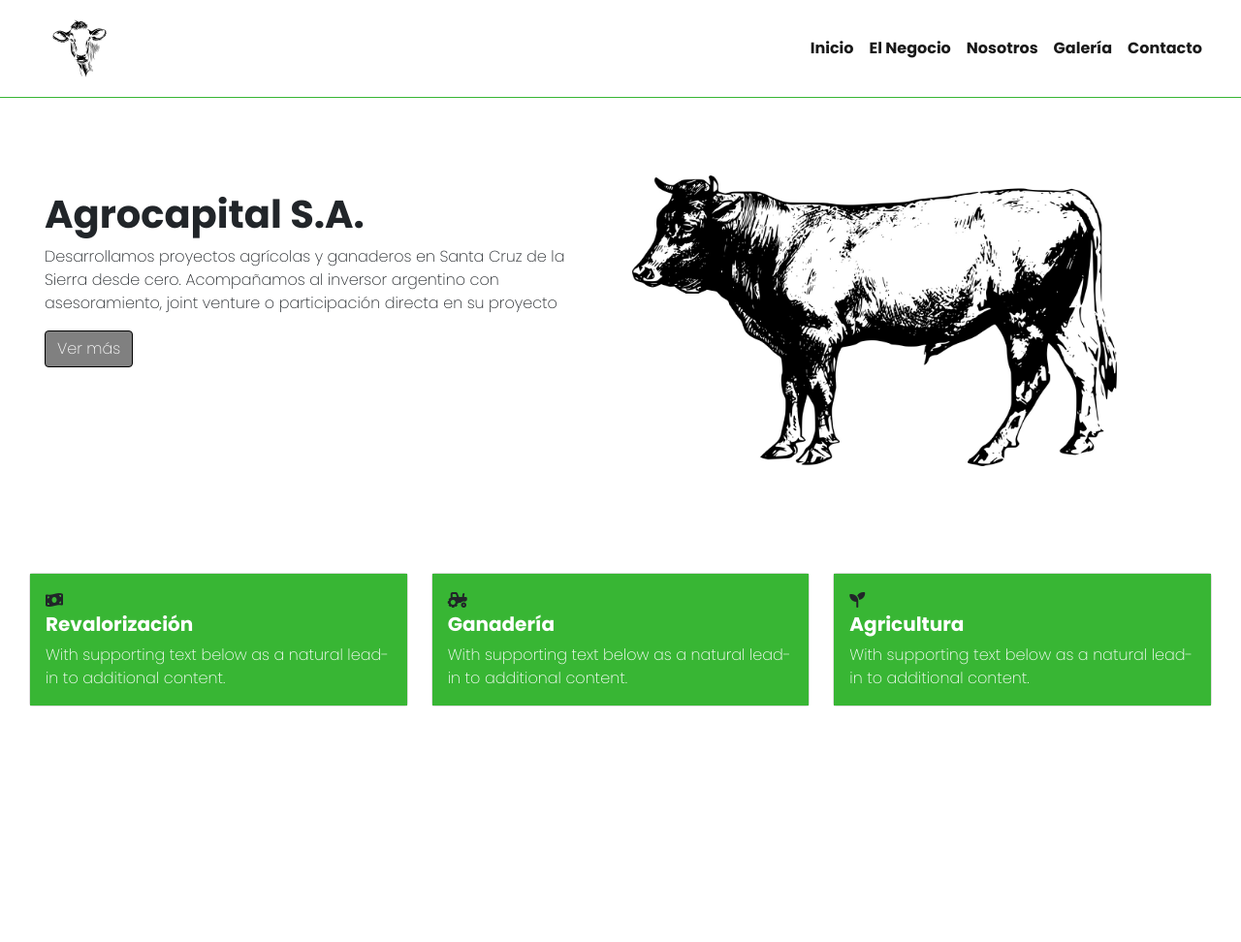
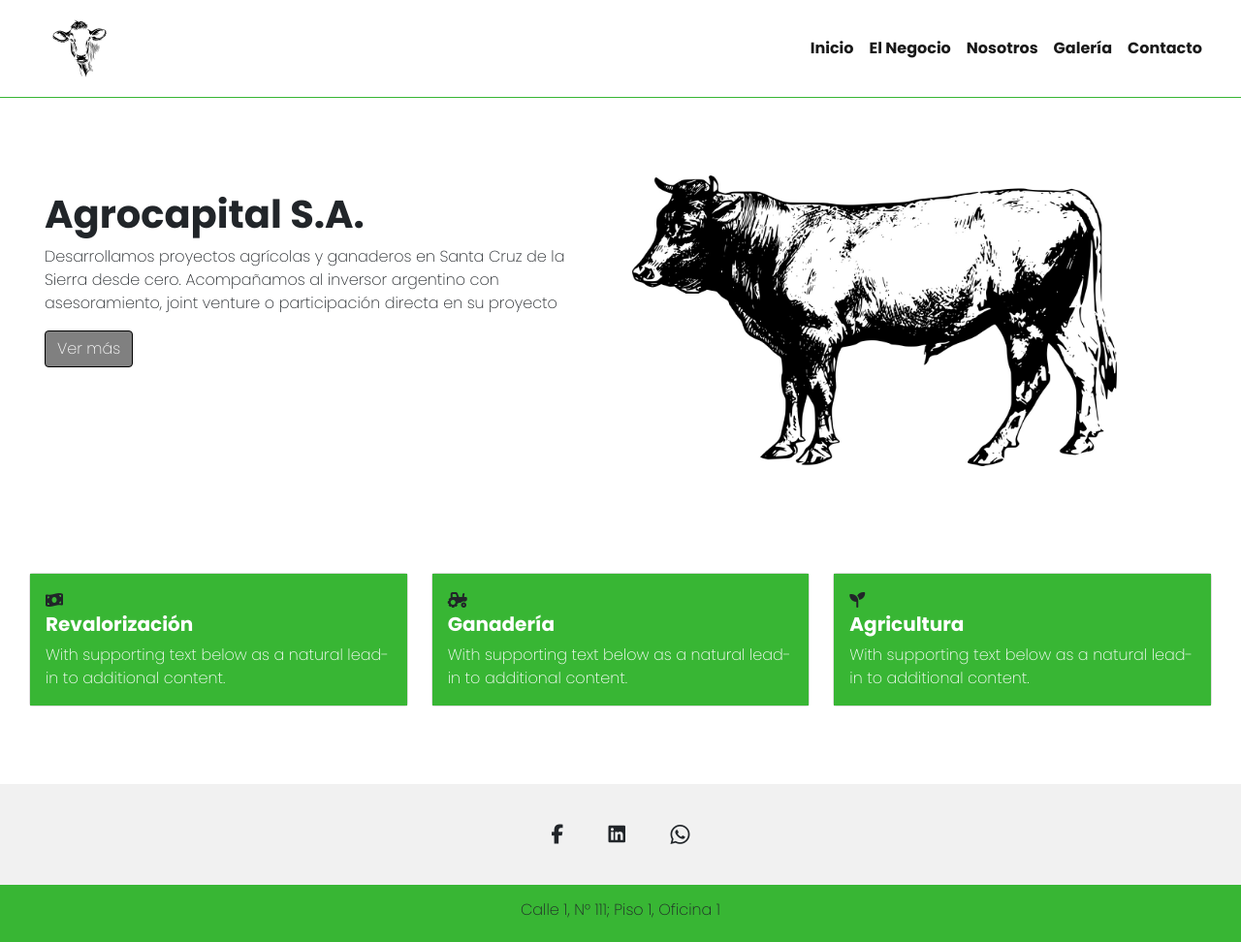
Before and after one commit to demianabbott/bootstrap, a plain HTML site: page index.html in a window 1280 px wide. Shown: the whole page at 97% size. Before the commit the page ends 809 px from the top, so only its background shows below. Drawn offline with nearby package versions, Linux system fonts and the light colour scheme.

Commit message:
terminé desafío Bootstrap

```diff
--- a/CSS/style.css
+++ b/CSS/style.css
@@ -3,14 +3,17 @@
 * {
     margin: 0;
     padding: 0;
+
 }
 body {
     font-family: 'Poppins', sans-serif;
+
 }
 .navbar {
     border-bottom: 1px  solid rgb(56, 182, 52);
     font-weight: 600;
     padding: 20px;
+
 }
 
 /*Index*/
@@ -88,3 +91,13 @@
     font-family: 'Poppins', sans-serif;
     margin-top: 40px;
 }
+
+/*Hover*/
+
+.nav-link:hover {
+    color: rgb(56, 182, 52) !important;
+}
+.btn-link:hover {
+
+        color: rgb(56, 182, 52) !important;
+}
--- a/index.html
+++ b/index.html
@@ -93,19 +93,34 @@
                 </div>
 
 
+                <footer class="text-center text-white" style="background-color: #f1f1f1;">
+                  <div class="container pt-4">
+                    <section class="mb-4">
+                      <a
+                        class="btn btn-link btn-floating btn-lg text-dark m-1"
+                        href="#!"
+                        role="button"
+                        data-mdb-ripple-color="dark"
+                        ><i class="fab fa-facebook-f"></i
+                      ></a>
+                      <a
+                        class="btn btn-link btn-floating btn-lg text-dark m-1"
+                        href="#!"
+                        role="button"
+                        data-mdb-ripple-color="dark"
+                        ><i class="fab fa-linkedin"></i
+                      ></a>
+                      <a
+                        class="btn btn-link btn-floating btn-lg text-dark m-1"
+                        href="#!"
+                        role="button"
+                        data-mdb-ripple-color="dark"
+                        ><i class="bi bi-whatsapp"></i></a>
                     </section>
-
-
-
-
-
-
-            <main></main>
-            <section></section>
-            <footer>
-
-
-
+                  </div>
+                  <div class="text-center text-dark p-3" style="background-color: rgb(56, 182, 52);">
+                    <h6>Calle 1, N° 111; Piso 1, Oficina 1</h6>
+                  </div>
                 </footer>
 
 
```
Also changed, not shown: pages/contacto.html (+29 -0 lines), pages/elnegocio.html (+31 -0 lines), pages/galeria.html (+30 -1 lines), pages/nosotros.html (+33 -8 lines). Lines whose indentation alone changed are shown as unchanged.
